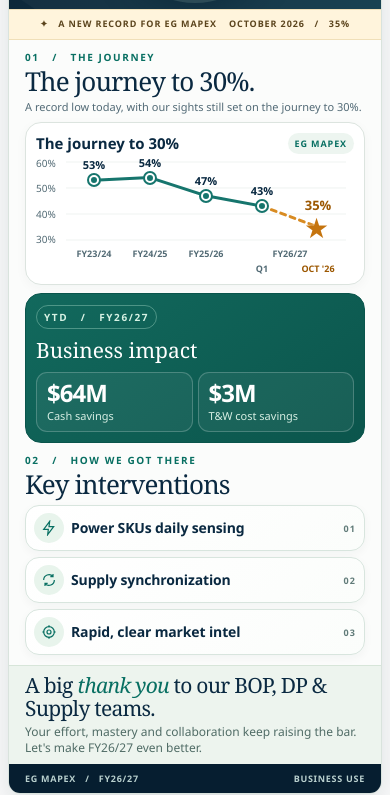
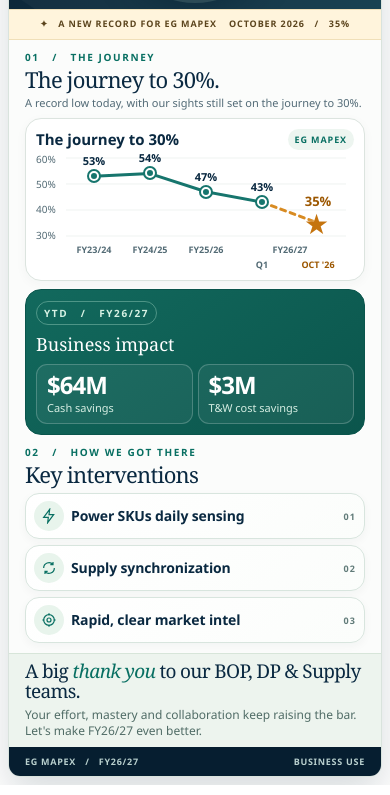
Before and after one commit to faridahelaly/eg-mapex-celebration, a plain HTML site: page index.html in a window 390 px wide. Shown: the part 317-1112 px from the top of the page. Drawn offline with Linux system fonts and the light colour scheme.

Commit message:
Scale down supporting mobile headings
Co-authored-by: Copilot App <223556219+Copilot@users.noreply.github.com>

```diff
--- a/index.html
+++ b/index.html
@@ -102,11 +102,11 @@ footer .wrap{display:flex;justify-content:space-between;gap:20px;padding:8px 0;f
  .wrap{width:calc(100% - 32px)}.topbar{min-height:0;flex-wrap:wrap;gap:6px;padding:7px 0;font-size:9px}.brand-mark{width:25px;height:25px}.topbar-meta{flex:0 1 auto;max-width:100%;margin-left:auto;text-align:right;line-height:1.25}
  .hero-body{gap:8px;padding:12px 0}h1{max-width:100%;font-size:clamp(25px,7vw,30px);overflow-wrap:anywhere}.hero-subtitle{font-size:clamp(22px,6vw,26px)}.hero-copy>p:last-child{font-size:12px}.record-ring{width:146px;height:146px;border-width:5px;gap:4px}.record-label{font-size:11px}.record-number{font-size:60px}.record-date{font-size:9px}
  .ribbon .wrap{flex-wrap:wrap;justify-content:center;font-size:9px;line-height:1.4;text-align:center}.ribbon span:last-child{text-align:center}
- .section{padding:10px 0}.interventions{padding-top:0}
+ .section{padding:10px 0}.interventions{padding-top:0}h2{font-size:22px}.impact h3{font-size:18px}
  .section-heading{display:block;margin-bottom:7px}.section-intro{max-width:none;margin-top:5px;font-size:11px}
  .chart-card,.impact{padding:10px}.chart{margin-top:8px}.plot{height:78px;margin-right:8px}.periods{margin-right:8px;font-size:9px}.periods .october{font-size:9px}.point .value{font-size:11px}.point.current .value{font-size:13px}
  .lever{grid-template-columns:30px minmax(0,1fr) auto;gap:7px;min-height:46px;padding:6px 8px}.lever-icon{width:30px;height:30px;flex-basis:30px}.lever h3{font-size:14px}
- .thanks{padding:8px 0}.thanks h2{font-size:21px}
+ .thanks{padding:8px 0}.thanks h2{font-size:19px}
 }
 @media(max-width:360px){.topbar-meta{max-width:none}.chart-card{padding-right:8px;padding-left:8px}.periods{font-size:8px}.kpi strong{font-size:22px}}
 @media(min-width:1000px) and (max-height:1100px){
```
